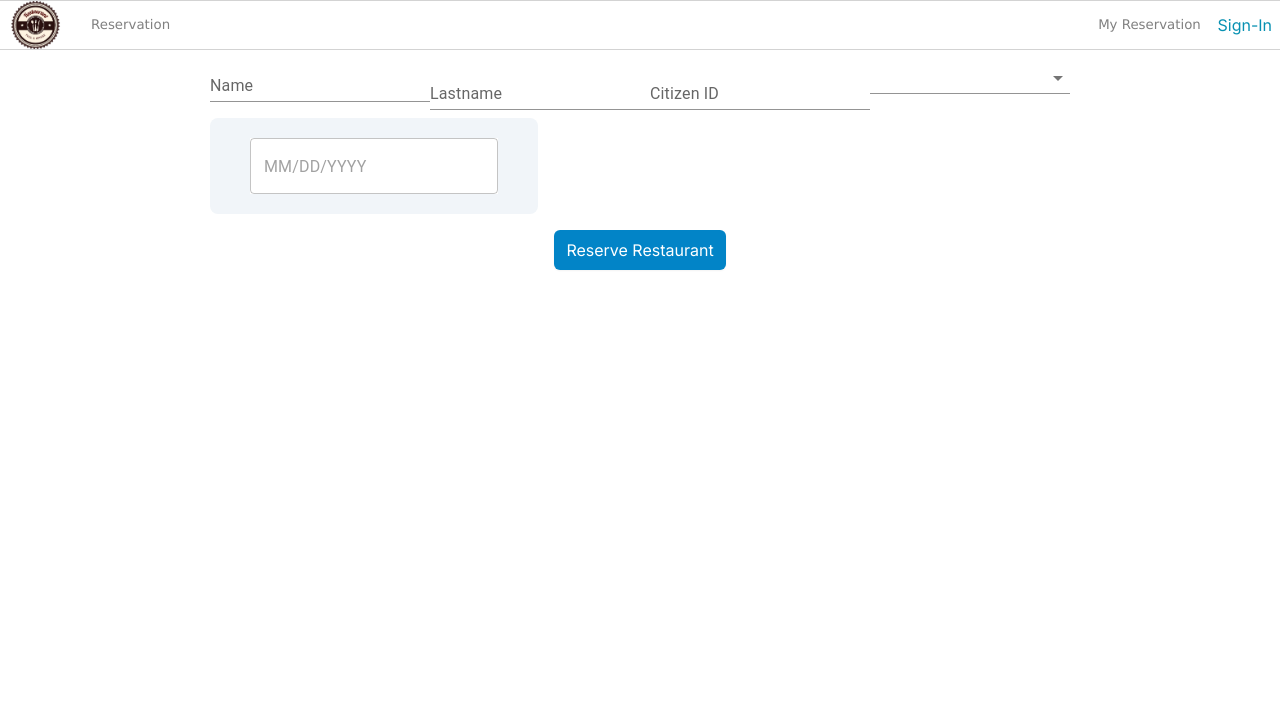
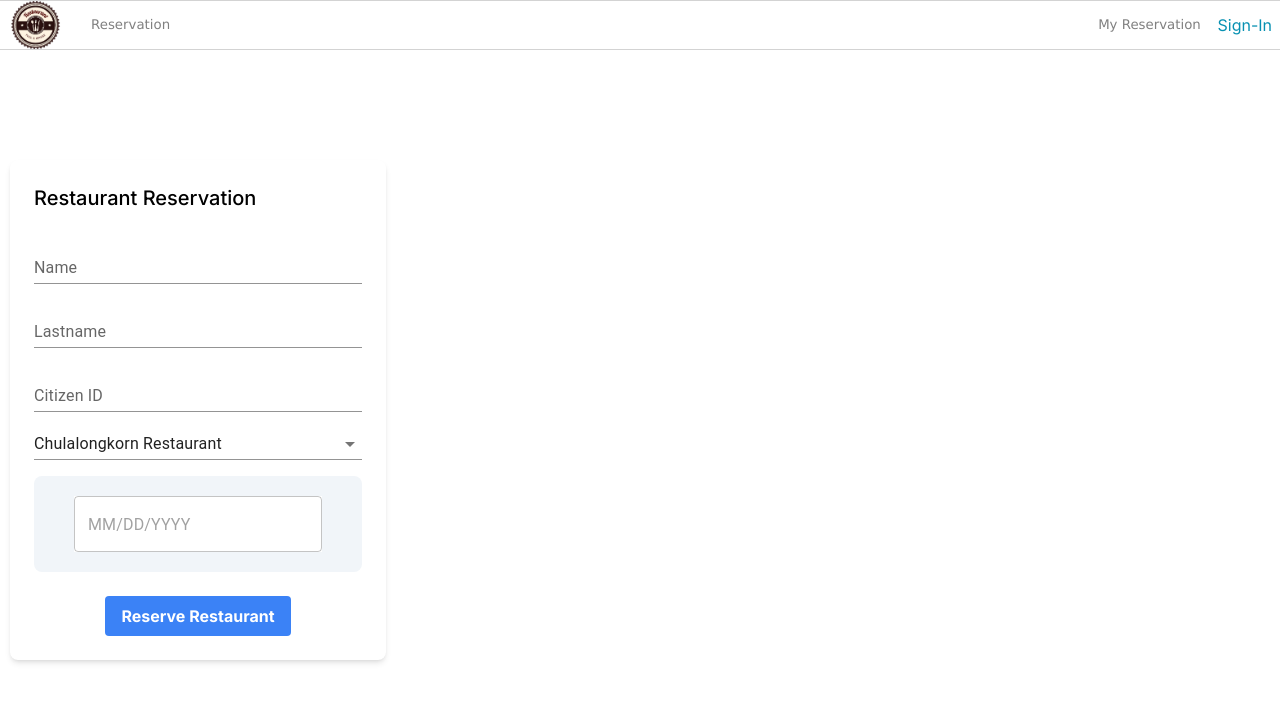
Before and after one commit to 2110503TACEDT66/swdevprac2-project-bp, a Next.js app: page /reservation in a window 1280 px wide. Shown: the top 702 px of the page. Built offline with nearby package versions, Linux system fonts and the light colour scheme; no server answers.

Commit message:
Fix formatting and styling issues in Reservation page and Banner component

```diff
--- a/src/app/reservation/page.tsx
+++ b/src/app/reservation/page.tsx
@@ -1,4 +1,4 @@
-"use client"
+"use client";
 import DateReserve from "@/components/DateReserve";
 import { Select, MenuItem, TextField } from "@mui/material";
 import { authOptions } from "@/app/api/auth/[...nextauth]/route";
@@ -16,7 +16,7 @@ export default function Reservation() {
   const [lastName, setLastName] = useState<string>("");
   const [citizenId, setCitizenId] = useState<string>("");
   const [restaurant, setRestaurant] = useState<string>("Chula");
-  const [reserveDate, setReserveDate] = useState<Dayjs|null>(null);
+  const [reserveDate, setReserveDate] = useState<Dayjs | null>(null);
 
   const makeReservation = () => {
     if (name && lastName && citizenId && restaurant && reserveDate) {
@@ -26,38 +26,94 @@ export default function Reservation() {
         id: citizenId,
         restaurant: restaurant,
         reserveDate: dayjs(reserveDate).format("YYYY/MM/DD"),
-      }
-      dispatch(addReservation(item))
+      };
+      dispatch(addReservation(item));
     }
-  }
+  };
 
   return (
-    <main className="w-[100%] flex flex-col items-center space-y-4">
-      <div className="text-xl font-medium">Restaurant Reservation</div>
+    <main className="flex justify-center items-center min-h-screen">
+      <div className="max-w-md mx-auto p-6 bg-white rounded-lg shadow-md">
+        <div className="text-xl font-medium mb-6">Restaurant Reservation</div>
 
-      <div className="w-fit space-y-2">
-        <TextField variant="standard" name="Name" label="Name" className="block"
-          onChange={(event) => {setName(event.target.value)}}/>
-        <TextField variant="standard" name="Lastname" label="Lastname" className="block"
-          onChange={(event) => {setLastName(event.target.value)}}/>
-        <TextField variant="standard" name="Citizen ID" label="Citizen ID" className="block"
-          onChange={(event) => {setCitizenId(event.target.value)}}/>
-
-        <Select variant="standard" name="restaurant" id="restaurant"
-        className="h[2em] w-[200px]" onChange={(event) => {setRestaurant(event.target.value as string)}}>
-            <MenuItem value="Chula">Chulalongkorn Restaurant</MenuItem>
-            <MenuItem value="Rajavithi">Rajavithi Restaurant</MenuItem>
-            <MenuItem value="Thammasat">Thammasat University Restaurant</MenuItem>
-        </Select>
-
-        <DateReserve onDateChange={(value: Dayjs) => {setReserveDate(value)}}/>
+        <form>
+          <div className="mb-4">
+            <TextField
+              name="Name"
+              label="Name"
+              variant="standard"
+              fullWidth
+              className="w-full"
+              value={name}
+              onChange={(event) => {
+                setName(event.target.value);
+              }}
+            />
+          </div>
+          <div className="mb-4">
+            <TextField
+              name="Lastname"
+              label="Lastname"
+              variant="standard"
+              fullWidth
+              className="w-full"
+              value={lastName}
+              onChange={(event) => {
+                setLastName(event.target.value);
+              }}
+            />
+          </div>
+          <div className="mb-4">
+            <TextField
+              name="Citizen ID"
+              label="Citizen ID"
+              variant="standard"
+              fullWidth
+              className="w-full"
+              value={citizenId}
+              onChange={(event) => {
+                setCitizenId(event.target.value);
+              }}
+            />
+          </div>
+          <div className="mb-4">
+            <Select
+              variant="standard"
+              id="restaurant"
+              label="restaurant"
+              fullWidth
+              className="w-full"
+              value={restaurant}
+              onChange={(event) => {
+                setRestaurant(event.target.value);
+              }}
+            >
+              <MenuItem disabled value="">
+                <em>Choose Restaurant</em>
+              </MenuItem>
+              <MenuItem value="Chula">Chulalongkorn Restaurant</MenuItem>
+              <MenuItem value="Rajavithi">Rajavithi Restaurant</MenuItem>
+              <MenuItem value="Thammasat">
+                Thammasat University Restaurant
+              </MenuItem>
+            </Select>
+          </div>
+          <DateReserve
+            onDateChange={(value: Dayjs) => {
+              setReserveDate(value);
+            }}
+          />
+          <div className="text-center mt-6">
+            <button
+              name="Reserve Restaurant"
+              className="bg-blue-500 hover:bg-blue-700 text-white font-bold py-2 px-4 rounded focus:outline-none focus:shadow-outline"
+              onClick={makeReservation}
+            >
+              Reserve Restaurant
+            </button>
+          </div>
+        </form>
       </div>
-
-      <button name="Reserve Restaurant" className="block rounded-md bg-sky-600
-      hover:bg-indigo-600 px-3 py-2 text-white shadow-sm"
-      onClick={makeReservation}>
-        Reserve Restaurant
-      </button>
     </main>
-  )
+  );
 }
--- a/src/components/Banner.tsx
+++ b/src/components/Banner.tsx
@@ -22,7 +22,7 @@ export default function Banner() {
     >
       <Image src={covers[index]} alt="cover" fill={true} objectFit="cover" />
       {session ? (
-        <div className="z-30 absolute top-5 right-10 font-semibold text-cyan-50 text-xl">
+        <div className="z-30 absolute top-14 left-10 font-semibold text-cyan-50 text-xl">
           Welcome back! {session.user?.name}
         </div>
       ) : null}
```
